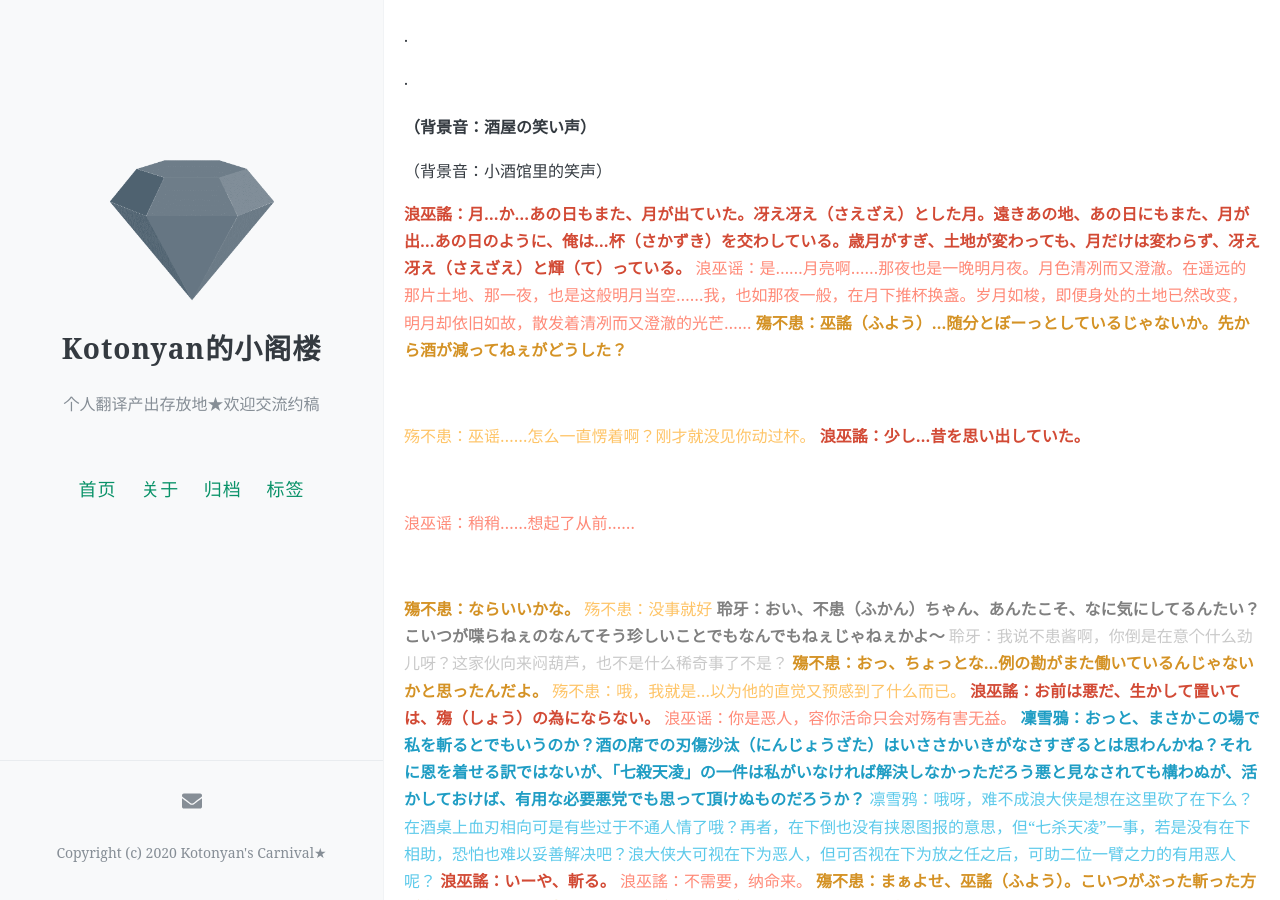
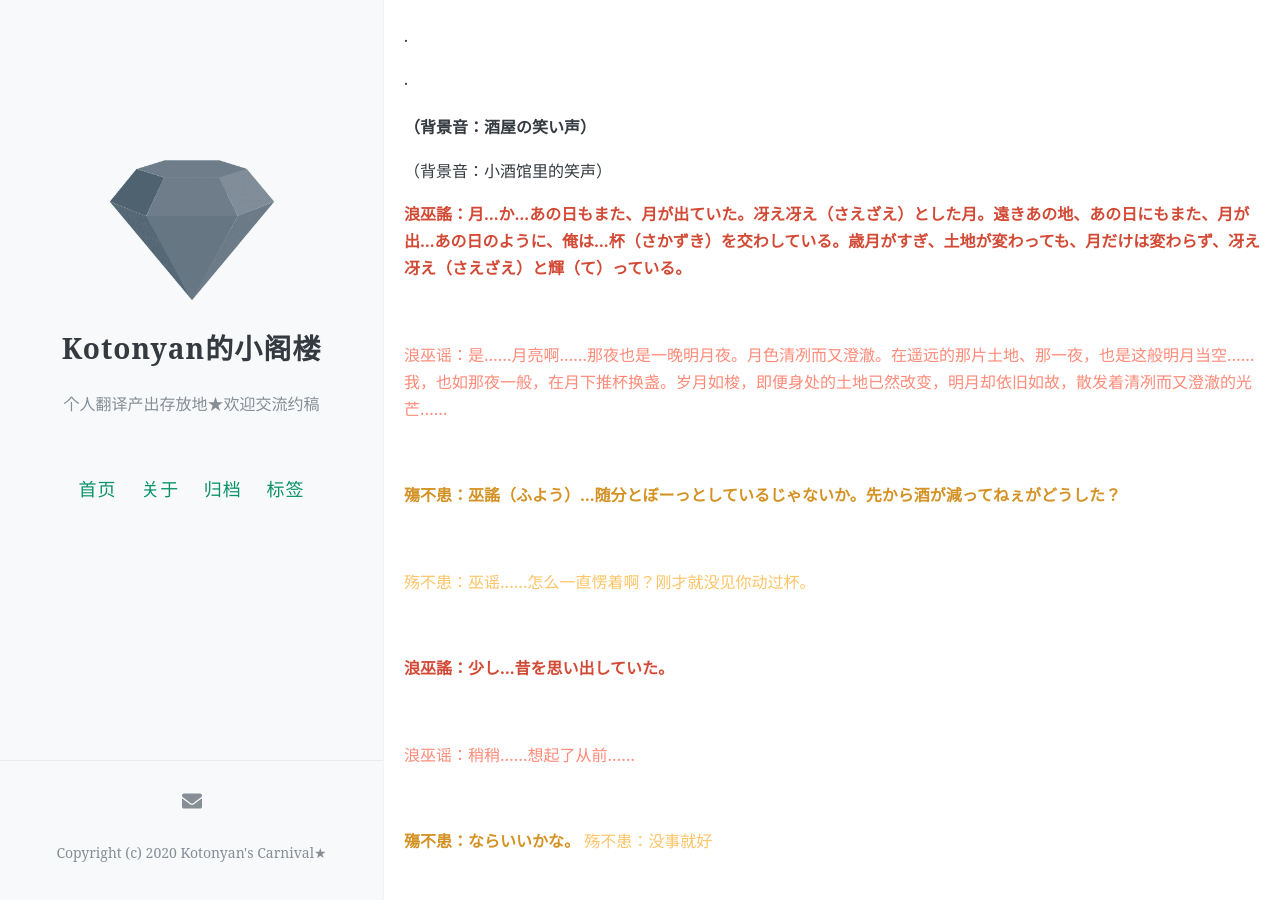
Before and after one commit to kotonyan/loft, a Jekyll site: the page built from _posts/2020-03-21-Translation-TBF-Movie-2-Special-drama-CD-audition-video.md, in a window 1280 px wide and 900 px high, scrolled down 354 px. Built offline with Jekyll 4.4.1, drawn with Linux system fonts in a browser that asks for light colours; comment, search, counter and statistics services are not loaded.

Commit message:
Update 2020-03-21-Translation-TBF-Movie-2-Special-drama-CD-audition-video.md

```diff
--- a/_posts/2020-03-21-Translation-TBF-Movie-2-Special-drama-CD-audition-video.md
+++ b/_posts/2020-03-21-Translation-TBF-Movie-2-Special-drama-CD-audition-video.md
@@ -24,85 +24,34 @@ comments: true
 
 （背景音：小酒馆里的笑声）
 
-<font color="#d24a35"><b>浪巫謠：月…か…あの日もまた、月が出ていた。冴え冴え（さえざえ）とした月。遠きあの地、あの日にもまた、月が出…あの日のように、俺は…杯（さかずき）を交わしている。歳月がすぎ、土地が変わっても、月だけは変わらず、冴え冴え（さえざえ）と輝（て）っている。</b></font>
-  <font color="#ff8a78">浪巫谣：是……月亮啊……那夜也是一晚明月夜。月色清冽而又澄澈。在遥远的那片土地、那一夜，也是这般明月当空……我，也如那夜一般，在月下推杯换盏。岁月如梭，即便身处的土地已然改变，明月却依旧如故，散发着清冽而又澄澈的光芒……</font>
-
-
+<font color="#d24a35"><b>浪巫謠：月…か…あの日もまた、月が出ていた。冴え冴え（さえざえ）とした月。遠きあの地、あの日にもまた、月が出…あの日のように、俺は…杯（さかずき）を交わしている。歳月がすぎ、土地が変わっても、月だけは変わらず、冴え冴え（さえざえ）と輝（て）っている。</b></font><br>
+<font color="#ff8a78">浪巫谣：是……月亮啊……那夜也是一晚明月夜。月色清冽而又澄澈。在遥远的那片土地、那一夜，也是这般明月当空……我，也如那夜一般，在月下推杯换盏。岁月如梭，即便身处的土地已然改变，明月却依旧如故，散发着清冽而又澄澈的光芒……</font><br>
 <font color="#d49225"><b>殤不患：巫謠（ふよう）…随分とぼーっとしているじゃないか。先から酒が減ってねぇがどうした？</b></font><br>
-  <font color="#fec467">殇不患：巫谣……怎么一直愣着啊？刚才就没见你动过杯。</font>
-
-
+<font color="#fec467">殇不患：巫谣……怎么一直愣着啊？刚才就没见你动过杯。</font><br>
 <font color="#d24a35"><b>浪巫謠：少し…昔を思い出していた。</b></font><br>
 <font color="#ff8a78">浪巫谣：稍稍……想起了从前……</font><br>
-
-
-
 <font color="#d49225"><b>殤不患：ならいいかな。</b></font>
-
-<font color="#fec467">殇不患：没事就好</font>
-
-
-
-<font color="#808080"><b>聆牙：おい、不患（ふかん）ちゃん、あんたこそ、なに気にしてるんたい？こいつが喋らねぇのなんてそう珍しいことでもなんでもねぇじゃねぇかよ〜</b></font>
-
-<font color="#c9c9c9">聆牙：我说不患酱啊，你倒是在意个什么劲儿呀？这家伙向来闷葫芦，也不是什么稀奇事了不是？</font>
-
-
-
-<font color="#d49225"><b>殤不患：おっ、ちょっとな…例の勘がまた働いているんじゃないかと思ったんだよ。</b></font>
-
-<font color="#fec467">殇不患：哦，我就是…以为他的直觉又预感到了什么而已。</font>
-
-
-
-<font color="#d24a35"><b>浪巫謠：お前は悪だ、生かして置いては、殤（しょう）の為にならない。</b></font>
-
-<font color="#ff8a78">浪巫谣：你是恶人，容你活命只会对殇有害无益。</font>
-
-
-
-<font color="#1f9dc4"><b>凜雪鴉：おっと、まさかこの場で私を斬るとでもいうのか？酒の席での刃傷沙汰（にんじょうざた）はいささかいきがなさすぎるとは思わんかね？それに恩を着せる訳ではないが、「七殺天凌」の一件は私がいなければ解決しなかっただろう悪と見なされても構わぬが、活かしておけば、有用な必要悪党でも思って頂けぬものだろうか？</b></font>
-
-<font color="#5bc9ea">凛雪鸦：哦呀，难不成浪大侠是想在这里砍了在下么？在酒桌上血刃相向可是有些过于不通人情了哦？再者，在下倒也没有挟恩图报的意思，但“七杀天凌”一事，若是没有在下相助，恐怕也难以妥善解决吧？浪大侠大可视在下为恶人，但可否视在下为放之任之后，可助二位一臂之力的有用恶人呢？</font>
-
-
-
-<font color="#d24a35"><b>浪巫謠：いーや、斬る。</b></font>
-
-<font color="#ff8a78">浪巫謠：不需要，纳命来。</font>
-
-
-
-<font color="#d49225"><b>殤不患：まぁよせ、巫謠（ふよう）。こいつがぶった斬った方が世のためになる悪党だつうのに異存はねぇが、こんな場所でおっぱじめることもねぇだろう？</b></font>
-
-<font color="#fec467">殇不患：好了住手吧，巫谣。这家伙毫无疑问是个恶棍，剁了也肯定算是为民除害，我对此绝无异议。但你也不用在这里说动手就动手吧？</font>
-
-
-
-<font color="#808080"><b>聆牙：そうやって見逃した婁震戒が、のちにどうなったが忘れた訳じゃねぇよなぁ？</b></font>
-
-<font color="#c9c9c9">聆牙：之前的娄震戒就是这么被你放跑的。那之后发生了什么你总还记得吧？</font>
-
-
-
-<font color="#d49225"><b>殤不患：それを言われりゃ痛いところだが、まぁーとにかくよせ、今落ち着いてうまい酒が飲みたい。</b></font>
-
-<font color="#fec467">殇不患：那个确实是我不对……但不管怎么说，都先给我住手。我现在只想安安静静地喝个小酒。</font>
-
-
-
-<font color="#1f9dc4"><b>凜雪鴉：やれやれ、不患（ふかん）殿が度量の大きな御人で助かった、座ってもよろしいかな？</b></font>
-
-<font color="#5bc9ea">凛雪鸦：哎呀呀，不患大侠不愧是胸襟宽广的仁义之士，多谢搭救。那在下可否在此落座呢？</font>
-
-
-
-<font color="#d49225"><b>殤不患：構わねぇが、今度は何を企んでるんだ？</b></font>
-
-<font color="#fec467">殇不患：随你，不过你该不会又在动什么歪脑筋吧？</font>
-
-
-
+<font color="#fec467">殇不患：没事就好</font><br>
+<font color="#808080"><b>聆牙：おい、不患（ふかん）ちゃん、あんたこそ、なに気にしてるんたい？こいつが喋らねぇのなんてそう珍しいことでもなんでもねぇじゃねぇかよ〜</b></font><br>
+<font color="#c9c9c9">聆牙：我说不患酱啊，你倒是在意个什么劲儿呀？这家伙向来闷葫芦，也不是什么稀奇事了不是？</font><br>
+<font color="#d49225"><b>殤不患：おっ、ちょっとな…例の勘がまた働いているんじゃないかと思ったんだよ。</b></font><br>
+<font color="#fec467">殇不患：哦，我就是…以为他的直觉又预感到了什么而已。</font><br>
+<font color="#d24a35"><b>浪巫謠：お前は悪だ、生かして置いては、殤（しょう）の為にならない。</b></font><br>
+<font color="#ff8a78">浪巫谣：你是恶人，容你活命只会对殇有害无益。</font><br>
+<font color="#1f9dc4"><b>凜雪鴉：おっと、まさかこの場で私を斬るとでもいうのか？酒の席での刃傷沙汰（にんじょうざた）はいささかいきがなさすぎるとは思わんかね？それに恩を着せる訳ではないが、「七殺天凌」の一件は私がいなければ解決しなかっただろう悪と見なされても構わぬが、活かしておけば、有用な必要悪党でも思って頂けぬものだろうか？</b></font><br>
+<font color="#5bc9ea">凛雪鸦：哦呀，难不成浪大侠是想在这里砍了在下么？在酒桌上血刃相向可是有些过于不通人情了哦？再者，在下倒也没有挟恩图报的意思，但“七杀天凌”一事，若是没有在下相助，恐怕也难以妥善解决吧？浪大侠大可视在下为恶人，但可否视在下为放之任之后，可助二位一臂之力的有用恶人呢？</font><br>
+<font color="#d24a35"><b>浪巫謠：いーや、斬る。</b></font><br>
+<font color="#ff8a78">浪巫謠：不需要，纳命来。</font><br>
+<font color="#d49225"><b>殤不患：まぁよせ、巫謠（ふよう）。こいつがぶった斬った方が世のためになる悪党だつうのに異存はねぇが、こんな場所でおっぱじめることもねぇだろう？</b></font><br>
+<font color="#fec467">殇不患：好了住手吧，巫谣。这家伙毫无疑问是个恶棍，剁了也肯定算是为民除害，我对此绝无异议。但你也不用在这里说动手就动手吧？</font><br>
+<font color="#808080"><b>聆牙：そうやって見逃した婁震戒が、のちにどうなったが忘れた訳じゃねぇよなぁ？</b></font><br>
+<font color="#c9c9c9">聆牙：之前的娄震戒就是这么被你放跑的。那之后发生了什么你总还记得吧？</font><br>
+<font color="#d49225"><b>殤不患：それを言われりゃ痛いところだが、まぁーとにかくよせ、今落ち着いてうまい酒が飲みたい。</b></font><br>
+<font color="#fec467">殇不患：那个确实是我不对……但不管怎么说，都先给我住手。我现在只想安安静静地喝个小酒。</font><br>
+<font color="#1f9dc4"><b>凜雪鴉：やれやれ、不患（ふかん）殿が度量の大きな御人で助かった、座ってもよろしいかな？</b></font><br>
+<font color="#5bc9ea">凛雪鸦：哎呀呀，不患大侠不愧是胸襟宽广的仁义之士，多谢搭救。那在下可否在此落座呢？</font><br>
+<font color="#d49225"><b>殤不患：構わねぇが、今度は何を企んでるんだ？</b></font><br>
+<font color="#fec467">殇不患：随你，不过你该不会又在动什么歪脑筋吧？</font><br>
 The End
 
 ---
@@ -111,4 +60,4 @@ The End
 
 校对 by 莫吾飞-maple（新浪微博@莫吾飞-maple）
 
-未经许可，请勿转载。
+<font color="#dc143c">未经许可，请勿转载。</font><br>
```
